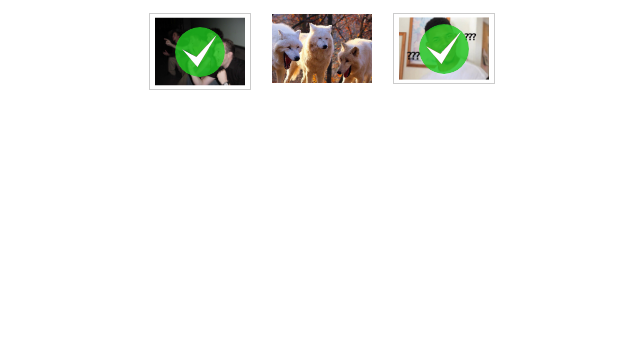
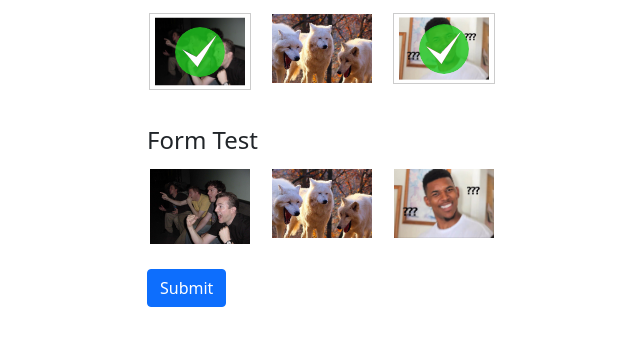
Before and after one commit to carry0987/ImgCheckBox-JS, a website: page index.html in a window 1280 px wide. Shown: the part 53-398 px from the top of the page, without its empty margins (318-958 px from the left). Drawn offline with nearby package versions, Linux system fonts and the light colour scheme.

Commit message:
Add addToForm test block

```diff
--- a/index.html
+++ b/index.html
@@ -26,6 +26,25 @@
                 </div>
             </div>
         </div>
+        <div class="d-flex flex-column justify-content-center align-items-center mt-4">
+            <form id="imgCheckBoxForm">
+                <fieldset>
+                    <legend>Form Test</legend>
+                    <div id="imgList" class="d-flex flex-row justify-content-evenly">
+                        <div class="image">
+                            <img src="img/meme-1.jpg" alt="image" class="img-fluid" style="max-width: 100px;">
+                        </div>
+                        <div class="image mx-3">
+                            <img src="img/meme-2.jpg" alt="image" class="img-fluid" style="max-width: 100px;">
+                        </div>
+                        <div class="image">
+                            <img src="img/meme-3.jpg" alt="image" class="img-fluid" style="max-width: 100px;">
+                        </div>
+                    </div>
+                </fieldset>
+                <button type="submit" class="btn btn-primary mt-3">Submit</button>
+            </form>
+        </div>
     </div>
     <script src="dist/imgCheckBox.min.js"></script>
     <script type="text/javascript">
@@ -35,6 +54,7 @@
             scaleSelected: true,
             checkMarkPosition: 'center',
             checkMarkSize: '50px',
+            addToForm: true,
             styles: {
                 'span.imgCheckbox img': { 'border-radius': '0px' },
                 '.image-box .image-layer ~ .imgChked': { 'background-color': 'transparent' }
@@ -44,6 +64,12 @@
                 console.log(el);
             }
         });
+        document.getElementById('imgCheckBoxForm').addEventListener('submit', function(e) {
+            e.preventDefault();
+            console.log('Form submitted');
+            // Print the values of the form
+            console.log(imgCheckBox.getValues());
+        });
     });
     </script>
 </body>
```
